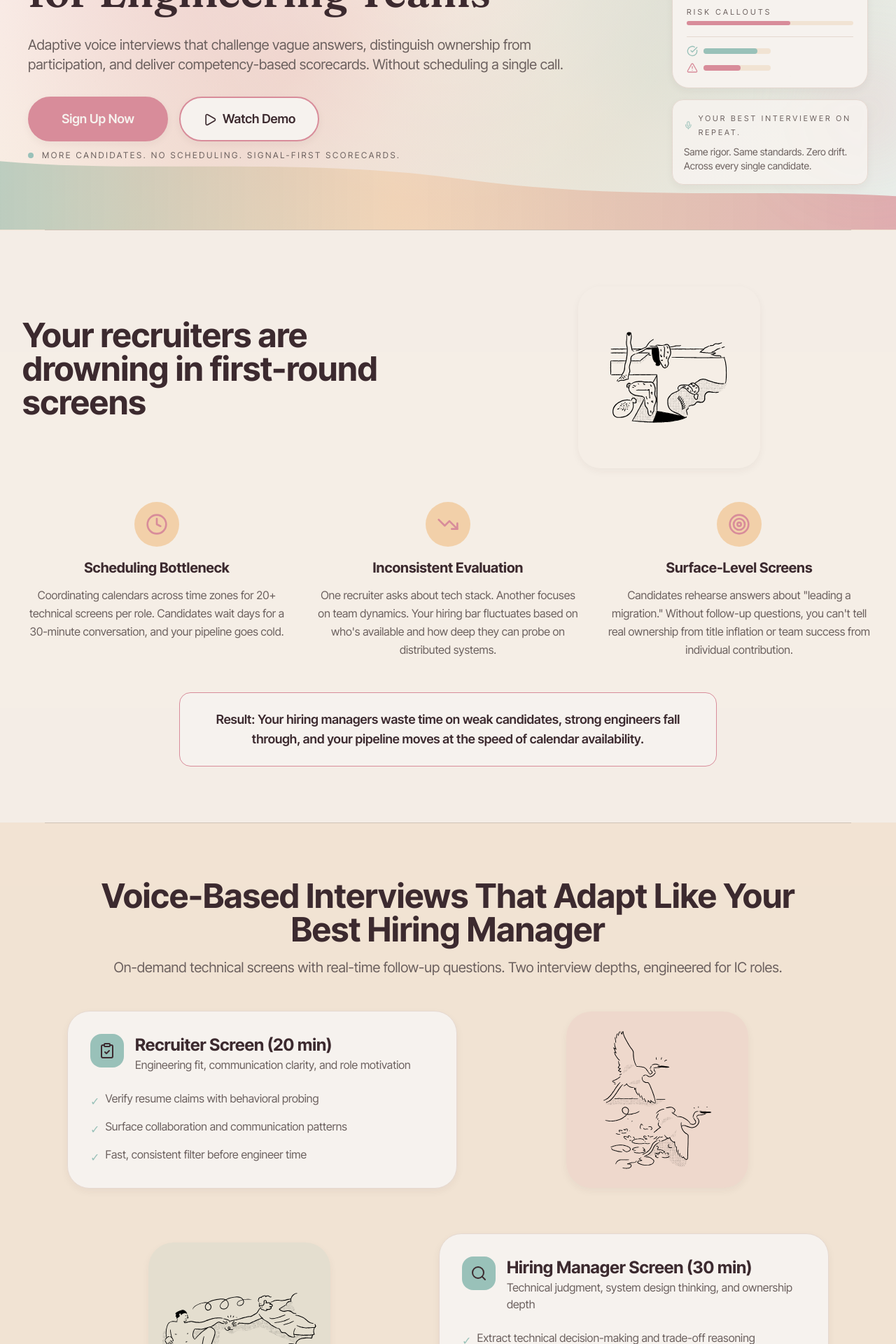
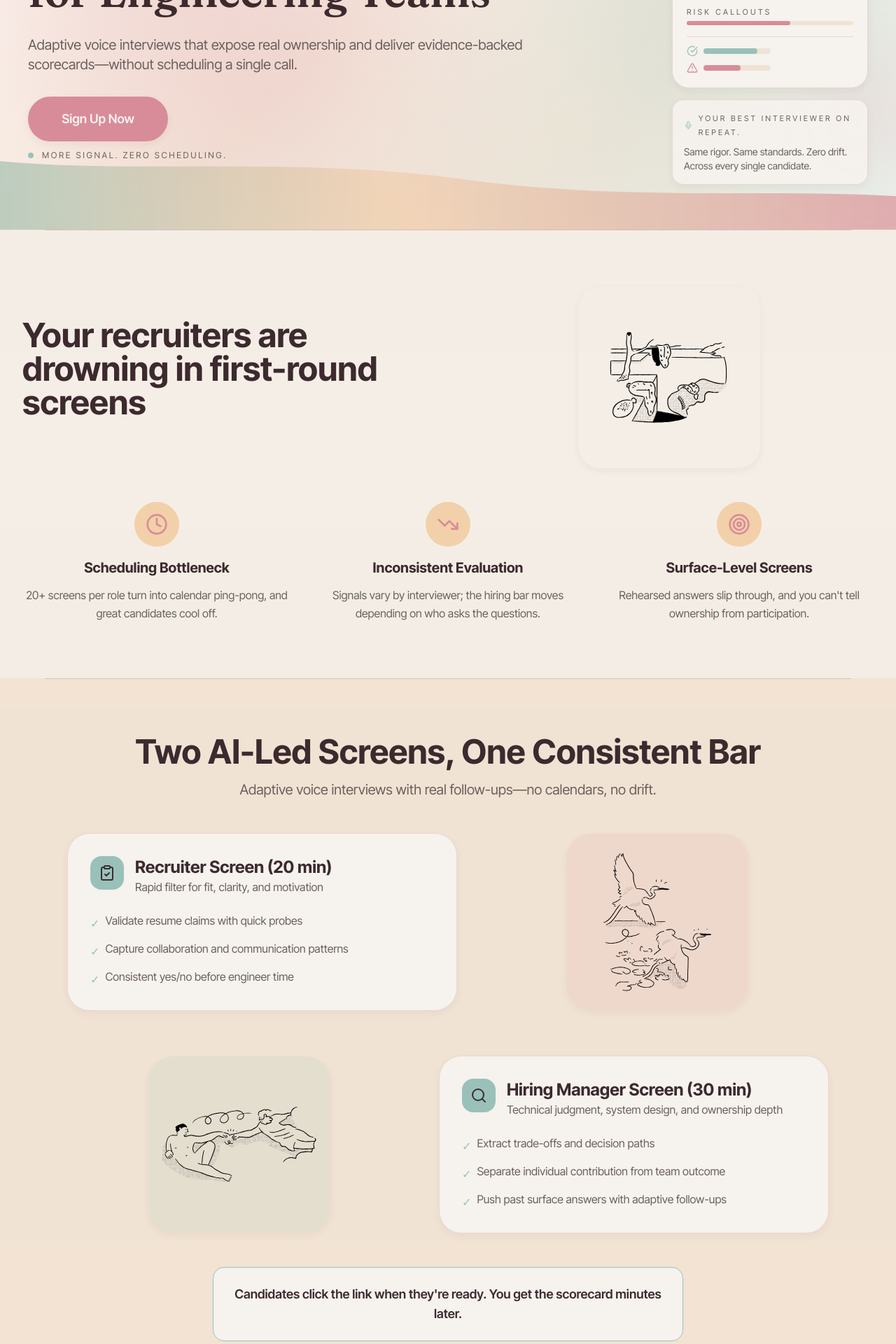
Before and after one commit to austentalbot/landing-pages, a Next.js app: page /aperture-iq in a window 1280 px wide. Shown: the part 260-2180 px from the top of the page at 70% size. Built offline with nearby package versions, Linux system fonts and the light colour scheme.

Commit message:
cut fluff

```diff
--- a/app/aperture-iq/ROICalculator.tsx
+++ b/app/aperture-iq/ROICalculator.tsx
@@ -43,10 +43,10 @@ export default function ROICalculator() {
     <div className="max-w-5xl mx-auto px-4 sm:px-6 lg:px-8">
       <div className="text-center mb-12">
         <h2 className="text-4xl font-bold text-text-primary mb-4">
-          Understand Your Screening Capacity
+          See How Much Time You Free Up
         </h2>
         <p className="text-xl text-text-secondary">
-          On-demand interviewing removes calendar constraints. See how many more candidates you could evaluate.
+          On-demand interviews remove calendars so you can move more candidates, faster.
         </p>
       </div>
 
@@ -210,10 +210,6 @@ export default function ROICalculator() {
             </div>
           </div>
 
-          {/* Additional benefit */}
-          <p className="text-center text-text-secondary mt-6 italic">
-            The on-demand model lets you scale candidate evaluation without scheduling overhead—interview more candidates in the same timeframe.
-          </p>
         </div>
       </div>
     </div>
--- a/app/aperture-iq/constants.ts
+++ b/app/aperture-iq/constants.ts
@@ -18,19 +18,19 @@ export const PROBLEM_POINTS = [
   {
     title: "Scheduling Bottleneck",
     description:
-      "Coordinating calendars across time zones for 20+ technical screens per role. Candidates wait days for a 30-minute conversation, and your pipeline goes cold.",
+      "20+ screens per role turn into calendar ping-pong, and great candidates cool off.",
     icon: "clock",
   },
   {
     title: "Inconsistent Evaluation",
     description:
-      "One recruiter asks about tech stack. Another focuses on team dynamics. Your hiring bar fluctuates based on who's available and how deep they can probe on distributed systems.",
+      "Signals vary by interviewer; the hiring bar moves depending on who asks the questions.",
     icon: "trending-down",
   },
   {
     title: "Surface-Level Screens",
     description:
-      'Candidates rehearse answers about "leading a migration." Without follow-up questions, you can\'t tell real ownership from title inflation or team success from individual contribution.',
+      "Rehearsed answers slip through, and you can't tell ownership from participation.",
     icon: "target",
   },
 ] as const;
@@ -38,23 +38,23 @@ export const PROBLEM_POINTS = [
 export const SOLUTION_BENEFITS = [
   {
     title: "Recruiter Screen (20 min)",
-    description: "Engineering fit, communication clarity, and role motivation",
+    description: "Rapid filter for fit, clarity, and motivation",
     icon: "clipboard-check",
     bullets: [
-      "Verify resume claims with behavioral probing",
-      "Surface collaboration and communication patterns",
-      "Fast, consistent filter before engineer time",
+      "Validate resume claims with quick probes",
+      "Capture collaboration and communication patterns",
+      "Consistent yes/no before engineer time",
     ],
   },
   {
     title: "Hiring Manager Screen (30 min)",
     description:
-      "Technical judgment, system design thinking, and ownership depth",
+      "Technical judgment, system design, and ownership depth",
     icon: "search",
     bullets: [
-      "Extract technical decision-making and trade-off reasoning",
-      "Distinguish individual contribution from team success",
-      "Challenge surface-level answers with adaptive follow-ups",
+      "Extract trade-offs and decision paths",
+      "Separate individual contribution from team outcome",
+      "Push past surface answers with adaptive follow-ups",
     ],
   },
 ] as const;
@@ -64,21 +64,21 @@ export const HOW_IT_WORKS_STEPS = [
     step: 1,
     title: "Send Link",
     description:
-      "Generate a role-specific interview link from your dashboard. Send via email or ATS. Candidates interview on their schedule—no calendar coordination required.",
+      "Generate a role-specific link and share it. No scheduling.",
     icon: "send",
   },
   {
     step: 2,
     title: "AI Conducts Interview",
     description:
-      "Voice-based conversation with real-time adaptive probing. Challenges vague answers, asks for specifics, distinguishes ownership from participation—just like a seasoned engineering interviewer.",
+      "Adaptive voice conversation that digs into specifics and ownership.",
     icon: "mic",
   },
   {
     step: 3,
     title: "Review Scorecard",
     description:
-      "Competency-based scorecard with transcript quotes, level assessment, and follow-up questions appears in your dashboard. Review the evidence, compare candidates, make informed decisions.",
+      "Evidence-backed scorecard appears instantly. Compare and decide.",
     icon: "file-text",
   },
 ] as const;
@@ -89,34 +89,14 @@ export const FEATURE_SECTIONS = [
     title: "Adaptive Interviewing",
     icon: "message-square",
     shortDescription:
-      "Challenges surface-level answers in real-time. Asks for technical specifics, distinguishes ownership from team success, and extracts decision-making reasoning—similar to how your most experienced engineering interviewers conduct deep technical conversations.",
+      "Challenges surface answers in real-time and pulls for technical specifics.",
     detailedContent: {
       description:
-        "Every candidate gets different follow-up questions based on their answers. No two interviews are identical. Rehearsed responses get probed until real depth emerges.",
-      example: {
-        lines: [
-          {
-            speaker: "AI",
-            text: "Tell me about a time you had to make a technical trade-off.",
-          },
-          {
-            speaker: "Candidate",
-            text: "We decided to use microservices for our platform.",
-          },
-          {
-            speaker: "AI",
-            text: "What specifically led to that decision? What were the alternatives you considered?",
-          },
-          {
-            speaker: "Candidate",
-            text: "Well, our monolith was getting slow…",
-          },
-          {
-            speaker: "AI",
-            text: "Can you walk me through your role in that decision versus the team's?",
-          },
-        ],
-      },
+        "No two interviews are identical. The AI keeps asking until it reaches depth and clear ownership.",
+      bullets: [
+        "Real-time probes on claims and trade-offs",
+        "Asks for your role, not just the team's outcome",
+      ],
     },
   },
   {
@@ -124,23 +104,14 @@ export const FEATURE_SECTIONS = [
     title: "Engineered Evaluation",
     icon: "bar-chart-3",
     shortDescription:
-      "Competency-based scoring engineered specifically for IC engineering roles. Five dimensions with 1-5 ratings, direct transcript evidence, and level assessment from Junior to Staff+.",
+      "Competency-based scoring for IC engineering roles with evidence attached.",
     detailedContent: {
       description:
-        "Provide your job description and engineering values. The interview adapts question depth, adjusts technical focus by role (Backend, Frontend, DevOps, ML), and calibrates scoring to your bar.",
-      dimensions: [
-        "Communication Clarity",
-        "Technical Depth & Judgment",
-        "Ownership & Initiative",
-        "Collaboration & Teamwork",
-        "Growth Trajectory & Learning Agility",
-      ],
+        "Questions adapt to your role and bar; scores stay consistent across candidates.",
       bullets: [
-        "1-5 competency rating with detailed justification",
-        "Direct quotes from transcript as supporting evidence",
-        "Green flags and red flags with severity assessment",
-        "Level assessment: Junior / Mid / Senior / Staff+",
-        'Alternative role suggestions when skills don\'t match (e.g., "Strong for DevOps despite applying for Backend")',
+        "5 competency scores with justification",
+        "Direct transcript quotes for every rating",
+        "Level and role-fit recommendations",
       ],
     },
   },
@@ -149,16 +120,14 @@ export const FEATURE_SECTIONS = [
     title: "Candidate Experience",
     icon: "users",
     shortDescription:
-      "Natural voice conversation designed for clarity and fairness. Candidates get preparation guidance, practice questions, and on-demand scheduling—a polished experience that helps them showcase their real capabilities.",
+      "Natural voice experience with clear prep, practice, and on-demand scheduling.",
     detailedContent: {
       description:
-        "Candidates deserve a professional, respectful screening experience. We provide clear expectations, technical preparation support, and natural conversation flow—removing anxiety while maintaining rigorous evaluation.",
+        "Polished, fair, voice-only conversation that lets candidates show what they know.",
       bullets: [
-        "Detailed preparation guide: what to expect, how to prepare, sample question formats",
-        "Practice question with audio test to build comfort before the real interview",
-        "Interview anytime, anywhere—no calendar coordination or time zone juggling",
-        "Voice-only format: natural conversation without the awkwardness of being on camera",
-        "Clear, respectful communication throughout the process",
+        "Prep guide and practice question before the interview",
+        "Interview anytime—no time zone juggling or cameras",
+        "Clear expectations and respectful flow",
       ],
     },
   },
@@ -167,16 +136,14 @@ export const FEATURE_SECTIONS = [
     title: "Seamless Workflow",
     icon: "workflow",
     shortDescription:
-      "Integrates into your existing recruiting workflow. Dashboard for scorecard review, side-by-side candidate comparison, exportable reports, and team collaboration—without changing how your team operates.",
+      "Fits your existing recruiting workflow and keeps scorecards in one place.",
     detailedContent: {
       description:
-        "Built for recruiting teams who need better signal without process disruption. Review scorecards, compare candidates, share insights with hiring managers, and export reports—all from a centralized dashboard.",
+        "Centralized review and sharing without changing your process.",
       bullets: [
-        "Side-by-side candidate comparison across all competencies",
-        "Export scorecards as PDF or CSV for hiring manager review",
-        "Full transcript: searchable, timestamped, with highlight capability",
-        "Team collaboration: add notes, flag candidates, tag for follow-up",
-        "Standalone dashboard—no complex integrations required",
+        "Side-by-side candidate comparison",
+        "Exportable scorecards and transcripts",
+        "Notes and flags for hiring managers",
       ],
     },
   },
@@ -282,16 +249,6 @@ export const FAQS = [
       "Every scorecard shows direct transcript quotes as evidence for each competency rating. You review the supporting evidence and make the hiring decision. The structured approach ensures consistent evaluation across all candidates—eliminating the variability of different interviewers asking different questions.",
   },
   {
-    question: "What if the AI misunderstands an answer?",
-    answer:
-      'The full transcript is always available. If something seems off, you can read the exact exchange and make your own judgment. We also flag "low confidence" assessments when the AI is uncertain.',
-  },
-  {
-    question: "Can I customize the evaluation criteria?",
-    answer:
-      "The five core competencies are standardized for IC engineering roles—Communication Clarity, Technical Depth & Judgment, Ownership & Initiative, Collaboration & Teamwork, and Growth Trajectory. You customize by uploading your job description and engineering values, which tailors question focus, technical depth, and role-fit assessment to your specific bar.",
-  },
-  {
     question: "What about bias and fairness?",
     answer:
       "We evaluate the content and reasoning of answers—technical decision-making, ownership examples, collaboration patterns—not speech characteristics. Our methodology is designed to comply with EEOC guidelines. Every scorecard shows the evidence (transcript quotes), so you can audit for bias yourself.",
@@ -300,11 +257,6 @@ export const FAQS = [
     question: "How long does setup take?",
     answer:
       "Under 10 minutes. Create account → upload job description → send first interview link. That's it.",
-  },
-  {
-    question: "What if a candidate is a better fit for a different role?",
-    answer:
-      'The AI will flag this in the scorecard: "Consider for Frontend Engineer—strong UI/UX skills despite applying for Backend." You decide whether to redirect them.',
   },
 ] as const;
 
--- a/app/aperture-iq/page.tsx
+++ b/app/aperture-iq/page.tsx
@@ -11,7 +11,6 @@ import {
   Send,
   Mic,
   FileText,
-  Play,
   CheckCircle,
   MessageSquare,
   Mail,
@@ -325,7 +324,6 @@ const SmoothVoiceWave = ({
 
 export default function ApertureIQPage() {
   const [showWaitlistModal, setShowWaitlistModal] = useState(false);
-  const [showDemoVideo, setShowDemoVideo] = useState(false);
 
   return (
     <div className="min-h-screen">
@@ -355,9 +353,8 @@ export default function ApertureIQPage() {
               </FadeInSection>
               <FadeInSection delay={80}>
                 <p className="text-lg leading-relaxed text-text-secondary sm:text-xl">
-                  Adaptive voice interviews that challenge vague answers,
-                  distinguish ownership from participation, and deliver
-                  competency-based scorecards. Without scheduling a single call.
+                  Adaptive voice interviews that expose real ownership and deliver
+                  evidence-backed scorecards—without scheduling a single call.
                 </p>
               </FadeInSection>
               <FadeInSection delay={120}>
@@ -371,20 +368,10 @@ export default function ApertureIQPage() {
                   >
                     Sign Up Now
                   </CTAButton>
-                  <CTAButton
-                    onClick={() => setShowDemoVideo(true)}
-                    variant="secondary"
-                    size="lg"
-                    eventName="Watch Demo Click"
-                    className="min-w-[200px]"
-                  >
-                    <Play className="mr-2 inline h-5 w-5" />
-                    Watch Demo
-                  </CTAButton>
                 </div>
                 <div className="mt-3 flex items-center gap-3 text-xs uppercase tracking-[0.22em] text-text-secondary">
                   <span className="inline-flex h-2 w-2 rounded-full bg-brand-primary" />
-                  More candidates. No scheduling. Signal-first scorecards.
+                  More signal. Zero scheduling.
                 </div>
               </FadeInSection>
             </div>
@@ -466,15 +453,6 @@ export default function ApertureIQPage() {
               );
             })}
           </div>
-          <FadeInSection delay={200}>
-            <div className="mx-auto mt-12 max-w-3xl rounded-2xl border border-brand-primary-cta bg-surface-background p-6 text-center">
-              <p className="text-lg font-semibold text-text-primary">
-                Result: Your hiring managers waste time on weak candidates,
-                strong engineers fall through, and your pipeline moves at the
-                speed of calendar availability.
-              </p>
-            </div>
-          </FadeInSection>
         </div>
       </section>
       <div className="section-divider" aria-hidden="true" />
@@ -486,11 +464,10 @@ export default function ApertureIQPage() {
           <FadeInSection>
             <div className="text-center">
               <h2 className="mb-4 text-4xl font-bold text-text-primary sm:text-5xl">
-                Voice-Based Interviews That Adapt Like Your Best Hiring Manager
+                Two AI-Led Screens, One Consistent Bar
               </h2>
               <p className="text-xl text-text-secondary">
-                On-demand technical screens with real-time follow-up questions.
-                Two interview depths, engineered for IC roles.
+                Adaptive voice interviews with real follow-ups—no calendars, no drift.
               </p>
             </div>
           </FadeInSection>
@@ -558,9 +535,7 @@ export default function ApertureIQPage() {
           <FadeInSection delay={300}>
             <div className="mx-auto mt-12 max-w-2xl rounded-2xl border border-brand-primary bg-surface-background p-6 text-center">
               <p className="text-lg font-semibold text-text-primary">
-                Candidates click the link when they're ready.
-                <br />
-                No calendar Tetris. No waiting.
+                Candidates click the link when they're ready. You get the scorecard minutes later.
               </p>
             </div>
           </FadeInSection>
@@ -574,7 +549,7 @@ export default function ApertureIQPage() {
         <div className="mx-auto max-w-7xl px-4 sm:px-6 lg:px-8">
           <FadeInSection>
             <h2 className="mb-16 text-center text-4xl font-bold text-text-primary sm:text-5xl">
-              Three Steps. Zero Scheduling. Consistent Engineering Signal.
+              How It Works in Three Quick Steps
             </h2>
           </FadeInSection>
 
@@ -617,8 +592,7 @@ export default function ApertureIQPage() {
           </FadeInSection>
           <FadeInSection delay={80}>
             <p className="mb-12 text-center text-xl text-text-secondary">
-              Four capabilities that set voice-based adaptive screening apart
-              from static interview tools
+              Four capabilities that keep signal high without slowing you down
             </p>
           </FadeInSection>
           <FadeInSection delay={120}>
@@ -641,9 +615,7 @@ export default function ApertureIQPage() {
           </FadeInSection>
           <FadeInSection delay={80}>
             <p className="mb-12 text-center text-xl text-text-secondary">
-              Competency-based assessment with level calibration, transcript
-              evidence, and follow-up topics. Built for engineering hiring
-              managers who need signal, not summaries.
+              Evidence-backed scorecards with level calibration and transcript quotes—signal, not summaries.
             </p>
           </FadeInSection>
           <FadeInSection delay={120}>
@@ -808,8 +780,7 @@ export default function ApertureIQPage() {
           </FadeInSection>
           <FadeInSection delay={80}>
             <p className="mb-10 text-xl">
-              Voice-based adaptive interviews with competency-based scorecards.
-              Built for IC engineering hiring.
+              Voice-based adaptive interviews with competency-based scorecards—built for IC engineering.
             </p>
           </FadeInSection>
           <FadeInSection delay={140}>
@@ -1012,20 +983,6 @@ export default function ApertureIQPage() {
         onClose={() => setShowWaitlistModal(false)}
       />
 
-      {/* Demo Video Modal */}
-
-      {showDemoVideo && (
-        <div
-          className="fixed inset-0 bg-black bg-opacity-75 z-50 flex items-center justify-center p-4"
-          onClick={() => setShowDemoVideo(false)}
-        >
-          <div className="bg-surface-background rounded-lg max-w-4xl w-full aspect-video flex items-center justify-center">
-            <p className="text-text-secondary text-xl">
-              Demo Video Coming Soon
-            </p>
-          </div>
-        </div>
-      )}
     </div>
   );
 }
```
Also changed, not shown: app/aperture-iq/ScorecardPreview.tsx (+26 -84 lines).
